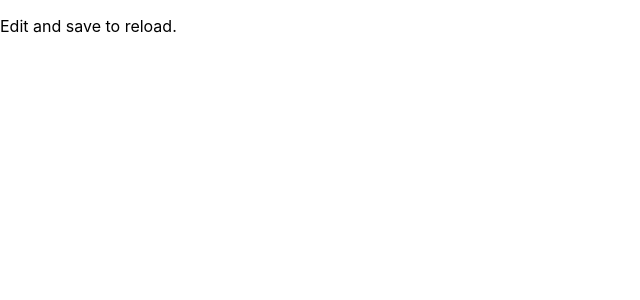
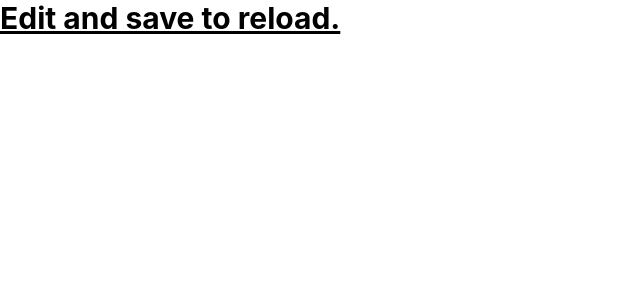
Before and after one commit to Matth5050/portfolio-v2, a React (Create React App) app: page / in a window 1280 px wide. Shown: the top 300 px of the page, without its empty margins (0-640 px from the left). Built offline with nearby package versions, Linux system fonts and the light colour scheme.

Commit message:
added tailwind

```diff
--- a/package.json
+++ b/package.json
@@ -34,5 +34,8 @@
       "last 1 firefox version",
       "last 1 safari version"
     ]
+  },
+  "devDependencies": {
+    "tailwindcss": "^3.2.4"
   }
 }
--- a/src/App.js
+++ b/src/App.js
@@ -4,7 +4,7 @@
   return (
     <div className="App">
       <header className="App-header">
-        <p>
+        <p className="text-3xl font-bold underline">
           Edit  and save to reload.
         </p>
       </header>
--- a/src/index.css
+++ b/src/index.css
@@ -1,3 +1,7 @@
+@tailwind base;
+@tailwind components;
+@tailwind utilities;
+
 body {
   margin: 0;
   font-family: -apple-system, BlinkMacSystemFont, 'Segoe UI', 'Roboto', 'Oxygen',
--- /dev/null
+++ b/tailwind.config.js
@@ -0,0 +1,10 @@
+/** @type {import('tailwindcss').Config} */
+module.exports = {
+  content: [
+    "./src/**/*.{js,jsx,ts,tsx}",
+  ],
+  theme: {
+    extend: {},
+  },
+  plugins: [],
+}
```
Also changed, not shown: 1 other file (tests, documents, lock files or other folders).
